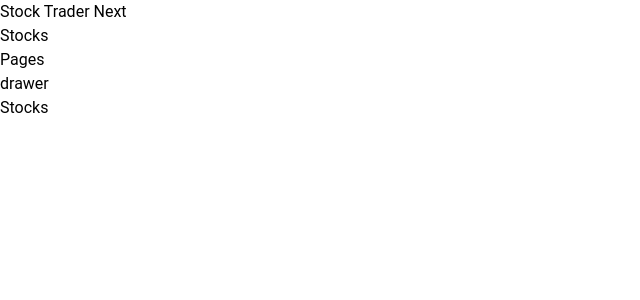
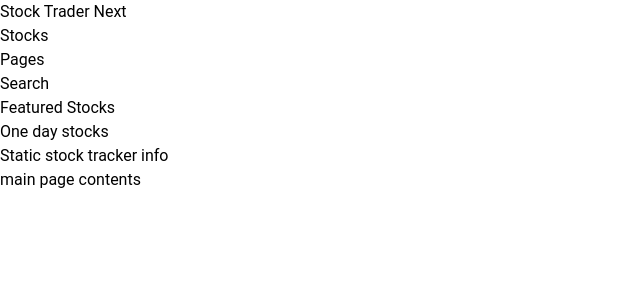
Before and after one commit to AndrewLin95/StockTraderNext, a Next.js app in the folder client/: page /stocks in a window 1280 px wide. Shown: the top 300 px of the page, without its empty margins (0-640 px from the left). Built offline with nearby package versions, Linux system fonts and the light colour scheme.

Commit message:
skeleton of page content for page site

```diff
--- /dev/null
+++ b/client/pages/stocks/Details.tsx
@@ -0,0 +1,10 @@
+const Details = () => {
+  return (
+    <div className="border border-yellow-500 w-full h-full">
+      <div>Static stock tracker info</div>
+      <div>main page contents</div>
+    </div>
+  );
+};
+
+export default Details;
--- a/client/pages/stocks/Drawer.tsx
+++ b/client/pages/stocks/Drawer.tsx
@@ -1,8 +1,10 @@
-import type { NextPage } from 'next';
-
-const Drawer: NextPage = () => {
+const Drawer = () => {
   return (
-    <div className="h-[calc(100vh-10rem)] border border-red-700">drawer</div>
+    <div className="h-full border border-red-700 w-44">
+      <div>Search</div>
+      <div>Featured Stocks</div>
+      <div>One day stocks</div>
+    </div>
   );
 };
 
--- a/client/pages/stocks/Header.tsx
+++ b/client/pages/stocks/Header.tsx
@@ -1,8 +1,6 @@
-import type { NextPage } from 'next';
-
-const Header: NextPage = () => {
+const Header = () => {
   return (
-    <div className="py-12 flex flex-row justify-between">
+    <div className="py-12 flex flex-row justify-between border border-green-700">
       <div>Stock Trader Next</div>
       <div>Stocks</div>
       <div>Pages</div>
--- a/client/pages/stocks/index.tsx
+++ b/client/pages/stocks/index.tsx
@@ -1,13 +1,16 @@
 import type { NextPage } from 'next';
 import Header from './Header';
 import Drawer from './Drawer';
+import Details from './Details';
 
 const stocks: NextPage = () => {
   return (
-    <div className="px-6 overflow-hidden dark:bg-slate-800 dark:text-gray-50 bg-white text-gray-800">
+    <div className="px-6 h-screen overflow-hidden dark:bg-slate-800 dark:text-gray-50 bg-white text-gray-800 ">
       <Header />
-      <Drawer />
-      <div>Stocks</div>
+      <div className="flex flex-row h-full">
+        <Drawer />
+        <Details />
+      </div>
     </div>
   );
 };
```
